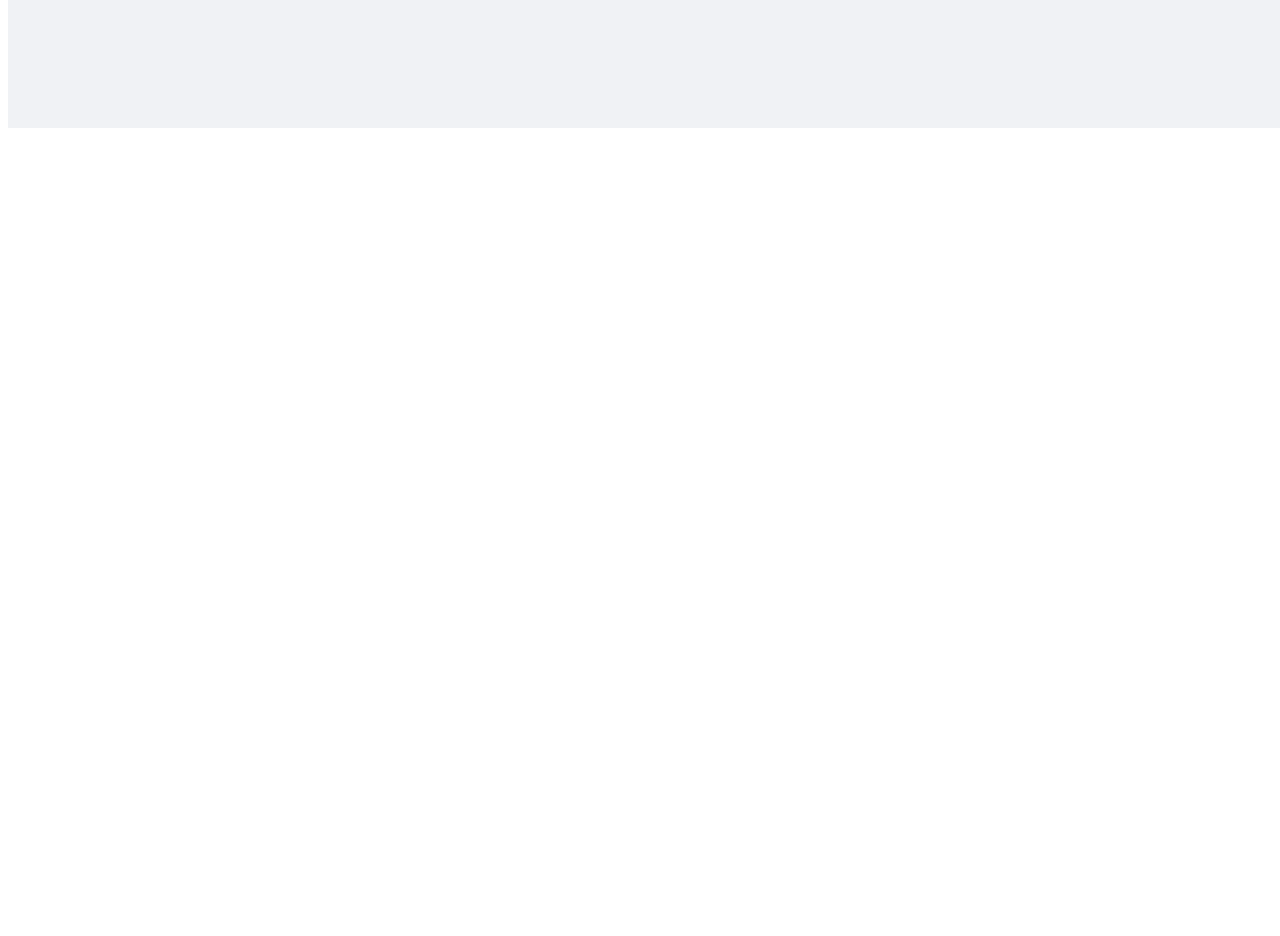
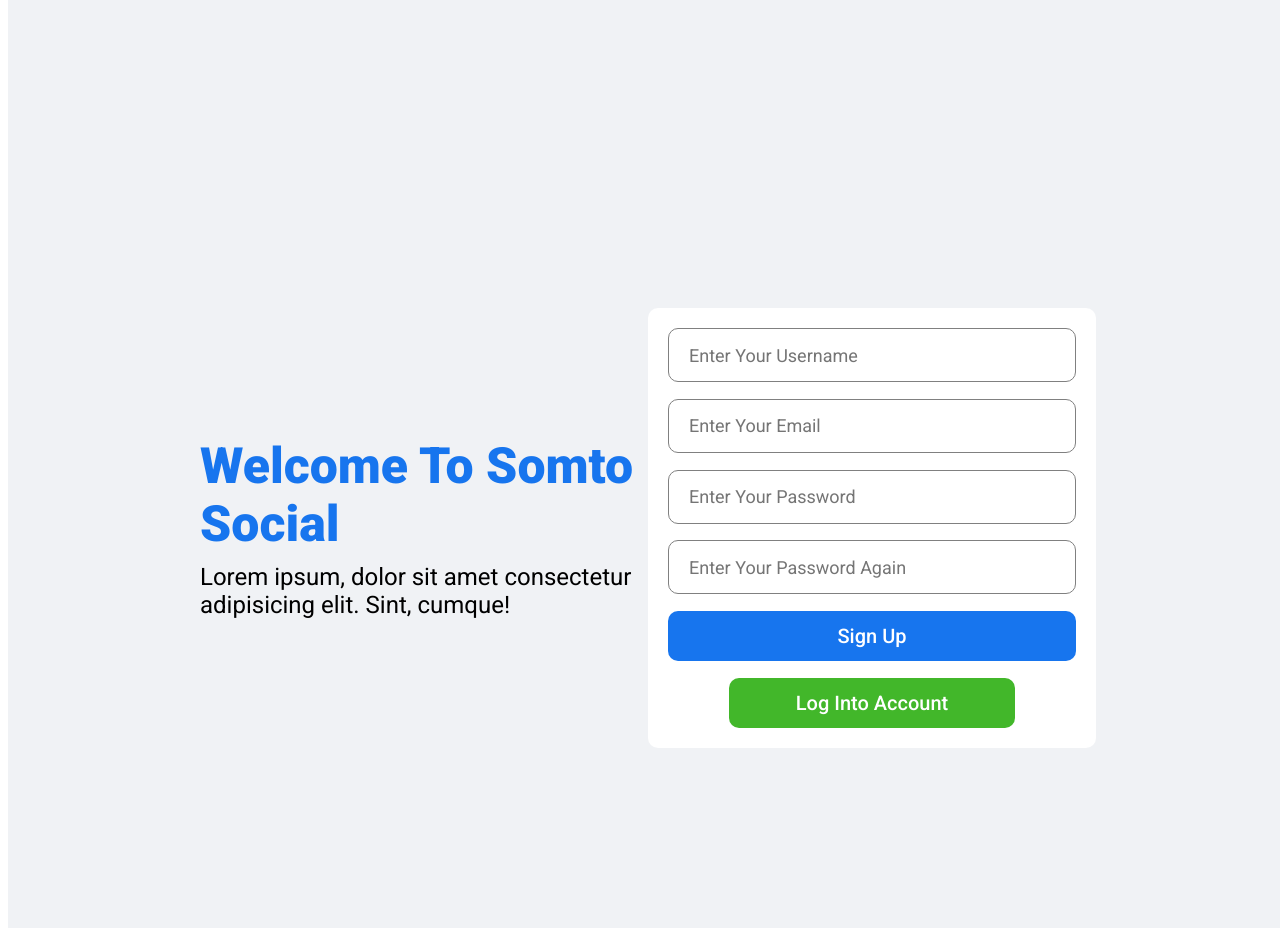
Before and after one commit to Chrstphr9/React-Social-App, a React (Vite) app: page / in a window 1280 px wide. Shown: the part 680-1616 px from the top of the page. Before the commit the page ends 816 px from the top, so only its background shows below. Built offline with nearby package versions, Linux system fonts and the light colour scheme.

Commit message:
done with pages

```diff
--- a/src/App.jsx
+++ b/src/App.jsx
@@ -1,10 +1,15 @@
 import React from 'react'
 import Home from './pages/Home/Home'
 import Profile from './components/Profile/Profile'
-import Login from './pages/Home/Login/Login'
+import Login from './pages/Login/Login'
+import Register from './pages/Register/Register'
 
 export default function App() {
   return (
+    <>
     <Login/>
+    <Register />
+    </>
+
   )
 }
--- a/src/pages/Home/Login/Login.css
+++ /dev/null
@@ -1,32 +0,0 @@
-.login {
-    width: 100vw;
-    height: 100vh;
-    background-color: #f0f2f5;
-    display: flex;
-    align-items: center;
-    justify-content: center;
-}
-
-.loginWrapper {
-    width: 70%;
-    height: 70%;
-    display: flex;
-}
-
-.loginLeft,.loginRight {
-    flex: 1;
-    display: flex;
-    flex-direction: column;
-    justify-content: center;
-}
-
-.loginLogo {
-    font-size: 50px;
-    font-weight: 800;
-    color: #1775ee;
-    margin-bottom: 10px;
-}
-
-.loginDesc {
-    font-size: 24px;
-}
--- a/src/pages/Home/Login/Login.jsx
+++ /dev/null
@@ -1,17 +0,0 @@
-import "./login.css"
-
-export default function Login() {
-    return (
-        <div className="login">
-            <div className="loginWrapper">
-                <div className="loginLeft">
-                    <div className="loginLogo">Somto Social</div>
-                    <span className="loginDesc">Lorem ipsum, dolor sit amet consectetur adipisicing elit. Sint, cumque!</span>
-                </div>
-                <div className="loginRight">
-                    <div className="loginBox"></div>
-                </div>
-            </div>
-        </div>
-    )
-}
--- /dev/null
+++ b/src/pages/Login/Login.css
@@ -0,0 +1,84 @@
+.login {
+    width: 100vw;
+    height: 100vh;
+    background-color: #f0f2f5;
+    display: flex;
+    align-items: center;
+    justify-content: center;
+}
+
+.loginWrapper {
+    width: 70%;
+    height: 70%;
+    display: flex;
+}
+
+.loginLeft,.loginRight {
+    flex: 1;
+    display: flex;
+    flex-direction: column;
+    justify-content: center;
+}
+
+.loginLogo {
+    font-size: 50px;
+    font-weight: 800;
+    color: #1775ee;
+    margin-bottom: 10px;
+}
+
+.loginDesc {
+    font-size: 24px;
+}
+
+.loginBox {
+    height: 300px;
+    padding: 70px;
+    background-color: white;
+    border-radius: 10px;
+    display: flex;
+    flex-direction: column;
+    justify-content: space-between;
+}
+
+.loginInput {
+    height: 50px;
+    border-radius: 10px;
+    border: 1px solid gray;
+    font-size: 18px;
+    padding-left: 20px;
+}
+
+loginInput:focus {
+    outline: none;
+}
+
+.loginButton {
+    height: 50px;
+    border-radius: 10px;
+    border: none;
+    background-color: #1775ee;
+    color: white;
+    font-size: 20px;
+    font-weight: 500;
+    cursor: pointer;
+}
+
+.lofinForgot {
+    text-align: center;
+    color: #1775ee;
+}
+
+.loginRegisterButton {
+    width: 70%;
+    align-self: center;
+    height: 50px;
+    border-radius: 10px;
+    border: none;
+    background-color: #42b72a;
+    color: white;
+    font-size: 20px;
+    font-weight: 500;
+    cursor: pointer;
+    cursor: pointer;
+}
--- /dev/null
+++ b/src/pages/Login/Login.jsx
@@ -0,0 +1,25 @@
+import "./login.css"
+
+export default function Login() {
+    return (
+        <div className="login">
+            <div className="loginWrapper">
+                <div className="loginLeft">
+                    <div className="loginLogo">Somto Social</div>
+                    <span className="loginDesc">Lorem ipsum, dolor sit amet consectetur adipisicing elit. Sint, cumque!</span>
+                </div>
+                <div className="loginRight">
+                    <div className="loginBox">
+                        <input type="Email" className="loginInput" placeholder="Enter Your Email"/>
+                        <input type="password" className="loginInput" placeholder="Enter Your Password"/>
+                        <button className="loginButton">Log In</button>
+                        <span className="loginForgot">Forgot Password</span>
+                        <button className="loginRegisterButton">
+                            Create A New Account
+                        </button>
+                    </div>
+                </div>
+            </div>
+        </div>
+    )
+}
--- /dev/null
+++ b/src/pages/Register/Register.css
@@ -0,0 +1,84 @@
+.login {
+    width: 100vw;
+    height: 100vh;
+    background-color: #f0f2f5;
+    display: flex;
+    align-items: center;
+    justify-content: center;
+}
+
+.loginWrapper {
+    width: 70%;
+    height: 70%;
+    display: flex;
+}
+
+.loginLeft,.loginRight {
+    flex: 1;
+    display: flex;
+    flex-direction: column;
+    justify-content: center;
+}
+
+.loginLogo {
+    font-size: 50px;
+    font-weight: 800;
+    color: #1775ee;
+    margin-bottom: 10px;
+}
+
+.loginDesc {
+    font-size: 24px;
+}
+
+.loginBox {
+    height: 400px;
+    padding: 20px;
+    background-color: white;
+    border-radius: 10px;
+    display: flex;
+    flex-direction: column;
+    justify-content: space-between;
+}
+
+.loginInput {
+    height: 50px;
+    border-radius: 10px;
+    border: 1px solid gray;
+    font-size: 18px;
+    padding-left: 20px;
+}
+
+loginInput:focus {
+    outline: none;
+}
+
+.loginButton {
+    height: 50px;
+    border-radius: 10px;
+    border: none;
+    background-color: #1775ee;
+    color: white;
+    font-size: 20px;
+    font-weight: 500;
+    cursor: pointer;
+}
+
+.lofinForgot {
+    text-align: center;
+    color: #1775ee;
+}
+
+.loginRegisterButton {
+    width: 70%;
+    align-self: center;
+    height: 50px;
+    border-radius: 10px;
+    border: none;
+    background-color: #42b72a;
+    color: white;
+    font-size: 20px;
+    font-weight: 500;
+    cursor: pointer;
+    cursor: pointer;
+}
--- /dev/null
+++ b/src/pages/Register/Register.jsx
@@ -0,0 +1,26 @@
+import "./register.css"
+
+export default function Register() {
+    return (
+        <div className="login">
+            <div className="loginWrapper">
+                <div className="loginLeft">
+                    <div className="loginLogo"> Welcome To Somto Social</div>
+                    <span className="loginDesc">Lorem ipsum, dolor sit amet consectetur adipisicing elit. Sint, cumque!</span>
+                </div>
+                <div className="loginRight">
+                    <div className="loginBox">
+                    <input type="text" className="loginInput" placeholder="Enter Your Username"/>
+                        <input type="Email" className="loginInput" placeholder="Enter Your Email"/>
+                        <input type="password" className="loginInput" placeholder="Enter Your Password"/>
+                        <input type="password" className="loginInput" placeholder="Enter Your Password Again"/>
+                        <button className="loginButton">Sign Up</button>
+                        <button className="loginRegisterButton">
+                            Log Into Account
+                        </button>
+                    </div>
+                </div>
+            </div>
+        </div>
+    )
+}
```
